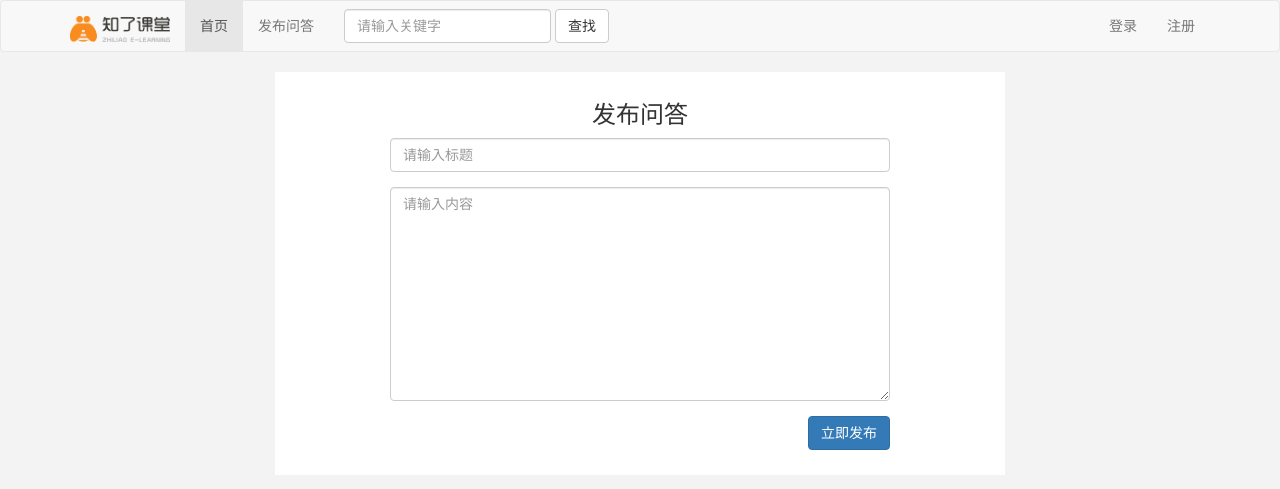
After one commit to Sesshoumaru/wenda, a Flask app: page /question/ in a window 1280 px wide. The commit adds this page. Shown: the top 489 px of the page. Run offline with Flask 2, Linux system fonts and the light colour scheme; some libraries are stand-ins or nearby versions.

Commit message:
发布问题页面html

```diff
--- a/static/css/base.css
+++ b/static/css/base.css
@@ -17,3 +17,7 @@ body{
     width: 300px;
     margin: 0 auto;
 }
+.form-container-larger{
+    width: 500px;
+    margin: 0 auto;
+}
--- a/templates/base.html
+++ b/templates/base.html
@@ -35,11 +35,11 @@
         <div class="collapse navbar-collapse" id="bs-example-navbar-collapse-1">
             <ul class="nav navbar-nav">
                 <li class="active">
-                    <a href="#">首页 <span class="sr-only">(current)</span>
+                    <a href="{{ url_for("index") }}">首页 <span class="sr-only">(current)</span>
                     </a>
                 </li>
                 <li>
-                    <a href="#">发布问答</a>
+                    <a href="{{ url_for("question") }}">发布问答</a>
                 </li>
             </ul>
             <form class="navbar-form navbar-left">
--- /dev/null
+++ b/templates/question.html
@@ -0,0 +1,21 @@
+{% extends "base.html" %}
+{% block title %}发布问答{% endblock %}
+{% block head %}
+
+{% endblock %}
+{% block main %}
+    <h3 class="text-center">发布问答</h3>
+    <form action="" method="post">
+        <div class="form-container-larger">
+            <div class="form-group">
+                <input type="text" class="form-control" name="telephone"  placeholder="请输入标题" />
+            </div>
+               <div class="form-group">
+                   <textarea class="form-control" rows="10" name="password" placeholder="请输入内容" ></textarea>
+            </div>
+             <div class="form-group text-right">
+                <button class="btn btn-primary btn-right">立即发布</button>
+            </div>
+        </div>
+    </form>
+{% endblock %}
--- a/wenda.py
+++ b/wenda.py
@@ -54,11 +54,18 @@ def register():
         return render_template('register.html')
 
 
-
 @app.route("/logout/")
 def logout():
     session.clear()
     return redirect(url_for("login"))
+
+
+@app.route("/question/",methods=["GET","POST"])
+def question():
+    if request.method == "GET":
+        return render_template("question.html")
+    else:
+        pass
 
 @app.context_processor
 def my_context_processor():
@@ -66,9 +73,10 @@ def my_context_processor():
     if user_id:
         user = User.query.filter(User.id == user_id).first()
         if user:
-            return {"user":user}
+            return {"user": user}
 
     return {}
 
+
 if __name__ == "__main__":
     app.run()
```
